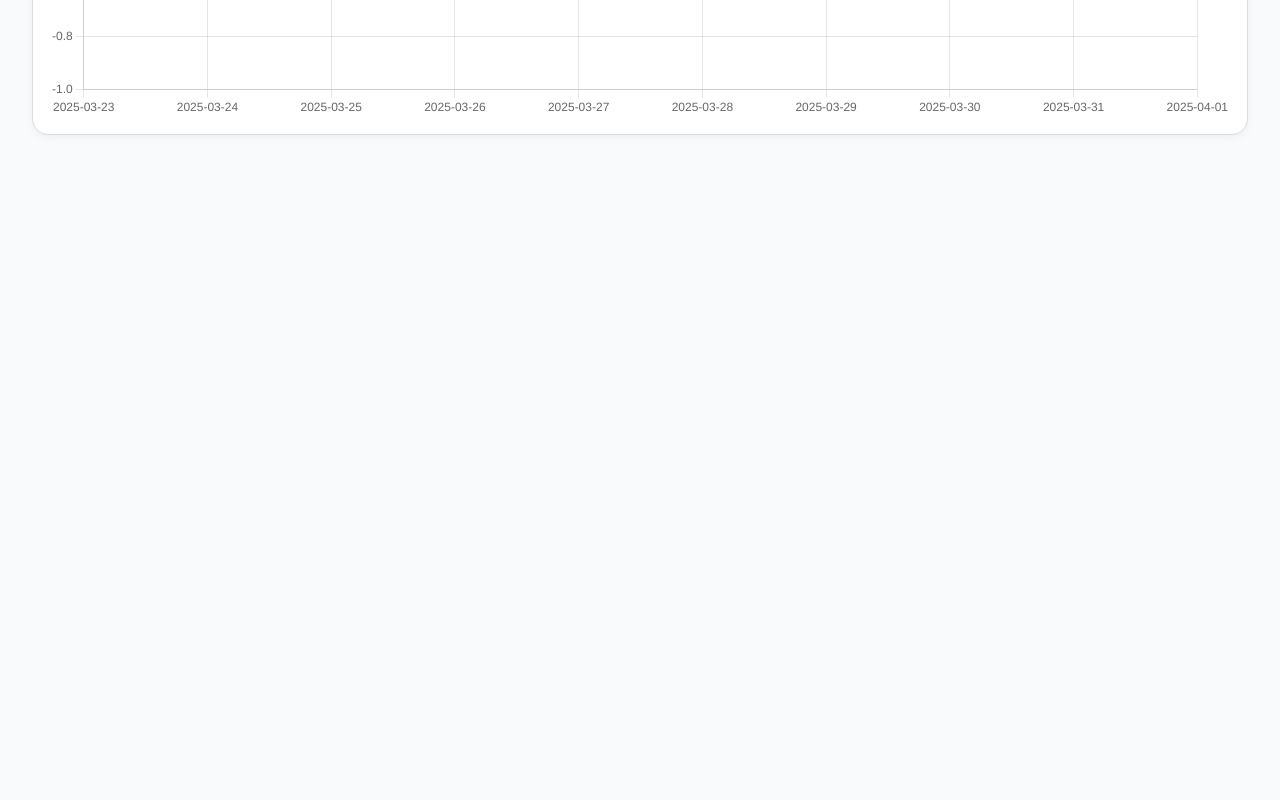
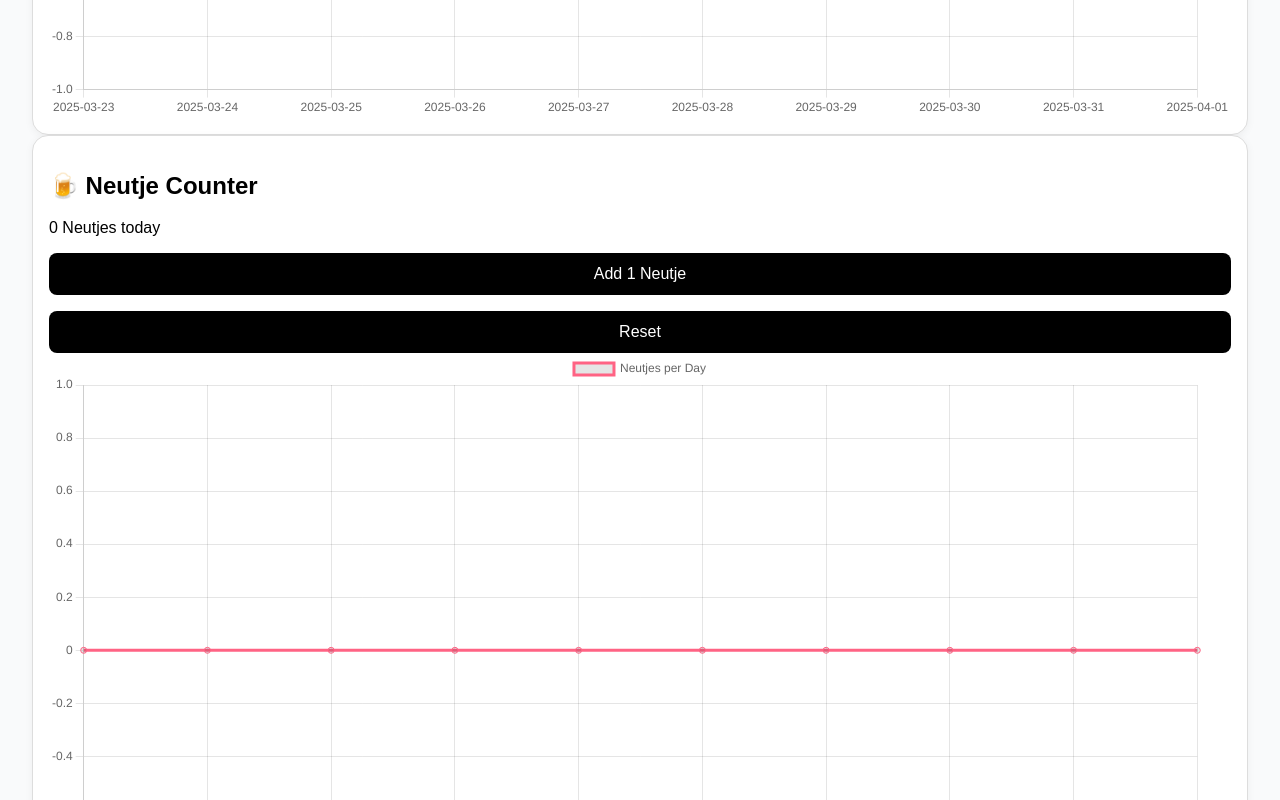
Before and after one commit to westerik75/gym-streak-tracker, a React (Vite) app: page / in a window 1280 px wide. Shown: the part 960-1760 px from the top of the page. Before the commit the page ends 1127 px from the top, so only its background shows below. Built offline with nearby package versions, Linux system fonts and the light colour scheme.

Commit message:
Add neutjes counter

```diff
--- a/src/App.jsx
+++ b/src/App.jsx
@@ -134,12 +134,80 @@ function BeerCounter() {
     </div>
   );
 }
+function NeutjesCounter() {
+  const [todayNeutjes, setTodayNeutjes] = useState(0);
+  const [NeutjeHistory, setNeutjeHistory] = useState({});
+
+  const todayKey = new Date().toISOString().split("T")[0];
+
+  useEffect(() => {
+    const saved = JSON.parse(localStorage.getItem("NeutjeHistory") || "{}");
+    const current = saved[todayKey] || 0;
+    setNeutjeHistory(saved);
+    setTodayNeutjes(current);
+  }, []);
+
+  const updateStorage = (newCount) => {
+    const updated = { ...NeutjeHistory, [todayKey]: newCount };
+    setNeutjeHistory(updated);
+    localStorage.setItem("NeutjeHistory", JSON.stringify(updated));
+  };
+
+  const addNeutje = () => {
+    const newCount = todayNeutjes + 1;
+    setTodayNeutjes(newCount);
+    updateStorage(newCount);
+  };
+
+  const resetNeutje = () => {
+    setTodayNeutjes(0);
+    updateStorage(0);
+  };
+
+  const last10Days = [...Array(10)].map((_, i) => {
+    const d = new Date();
+    d.setDate(d.getDate() - (9 - i));
+    return d.toISOString().split("T")[0];
+  });
+
+  const chartData = {
+    labels: last10Days,
+    datasets: [{
+      label: "Neutjes per Day",
+      data: last10Days.map(date => NeutjeHistory[date] || 0),
+      fill: false,
+      borderColor: "rgb(255, 99, 132)",
+      tension: 0.3
+    }]
+  };
+
+  return (
+    <div className="p-4 max-w-sm mx-auto text-center">
+      <Card>
+        <CardContent>
+          <h2 className="text-xl font-bold mb-2">🍺 Neutje Counter</h2>
+          <p className="text-3xl mb-4">{todayNeutjes} Neutjes today</p>
+          <div style={{ display: "flex", flexDirection: "column", gap: "1rem" }}>
+            <Button onClick={addNeutje}>Add 1 Neutje</Button>
+            <Button onClick={resetNeutje}>Reset</Button>
+          </div>
+          <div className="mt-6">
+            <Line data={chartData} />
+          </div>
+        </CardContent>
+      </Card>
+    </div>
+  );
+}
+
+
 
 export default function App() {
   return (
     <>
       <GymStreakTracker />
       <BeerCounter />
+      <NeutjesCounter />
     </>
   );
 }
```
Also changed, not shown: src/test.txt (added).
